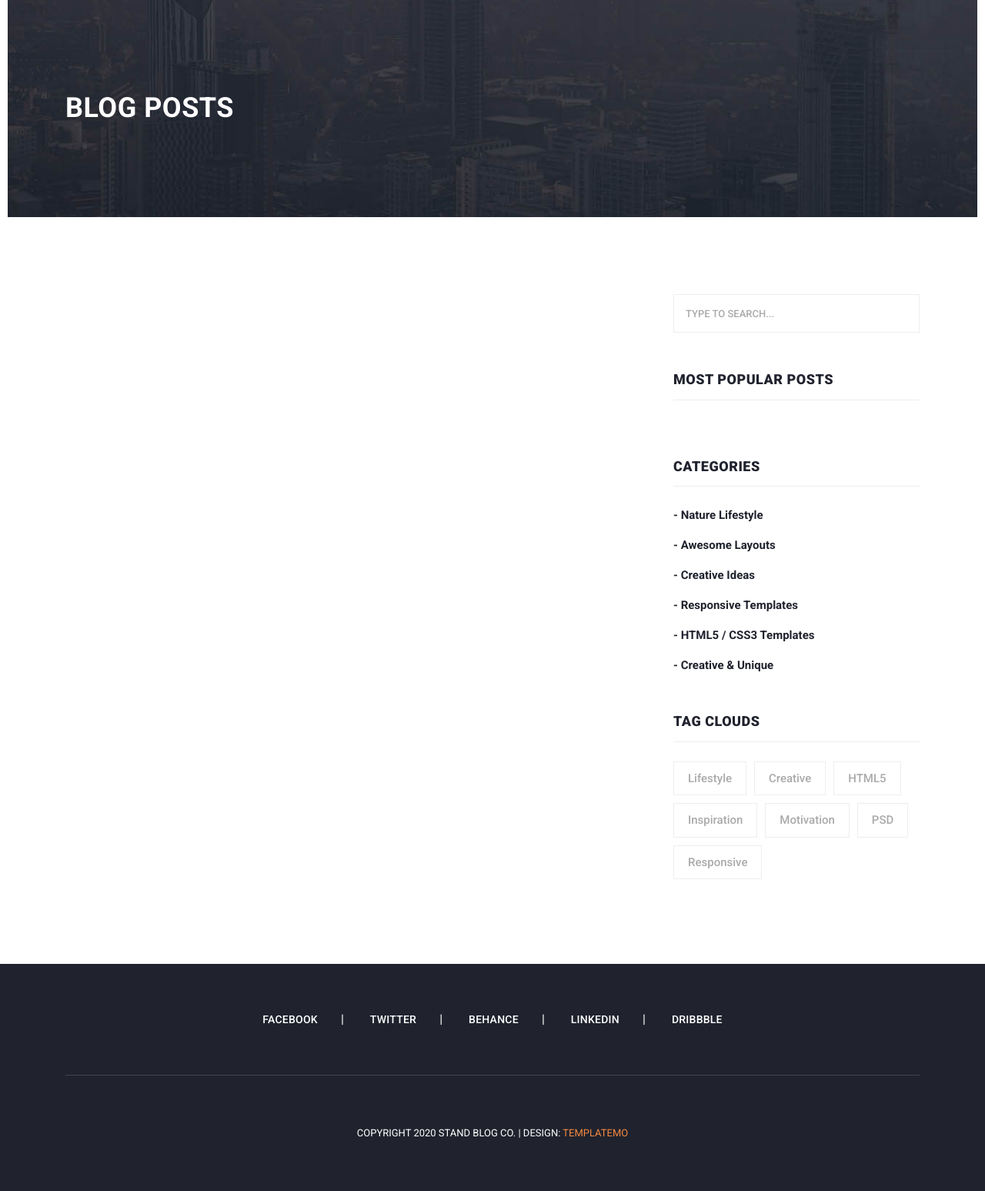
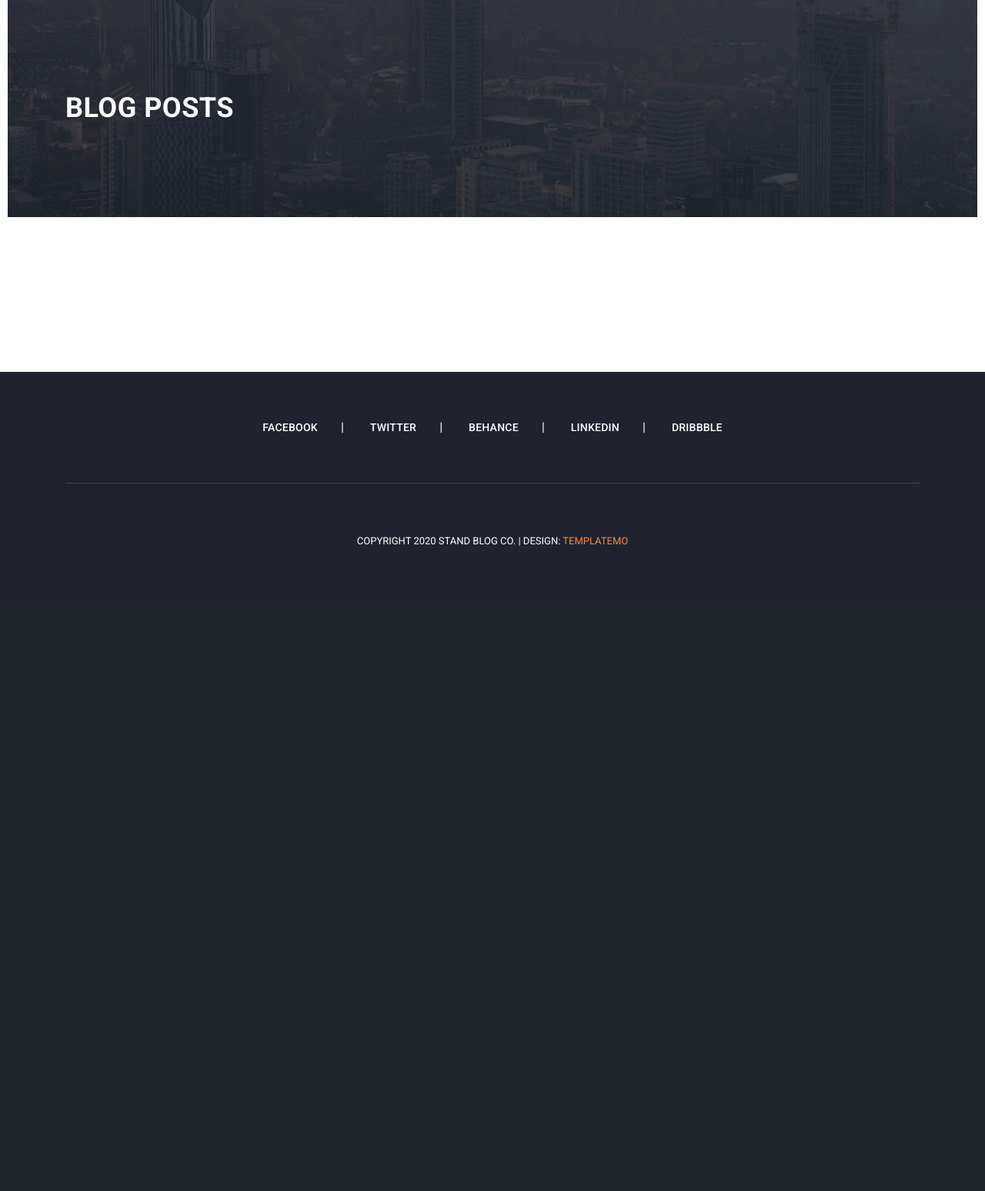
Before and after one commit to nikolai-sh/Blog, a Django app: page /blog/ in a window 1280 px wide. Shown: the part 111-1658 px from the top of the page at 77% size. After the commit the page ends 820 px from the top, so only its background shows below. Run offline with Django 3.2, Linux system fonts and the light colour scheme; data that the repository does not hold is empty; some libraries are stand-ins or nearby versions.

Commit message:
Update base.html

```diff
--- a/blog/templates/blog/base.html
+++ b/blog/templates/blog/base.html
@@ -88,73 +88,7 @@ https://templatemo.com/tm-551-stand-blog
         <div class="row">
         {% block content %} {% endblock %}
 
-        {% block sidebar %}
-          <div class="col-lg-4">
-            <div class="sidebar">
-              <div class="row">
-                <div class="col-lg-12">
-                  <div class="sidebar-item search">
-                    <form id="search_form" name="gs" method="GET" action="#">
-                      <input type="text" name="q" class="searchText" placeholder="type to search..." autocomplete="on">
-                    </form>
-                  </div>
-                </div>
-                <div class="col-lg-12">
-                  <div class="sidebar-item recent-posts">
-                    <div class="sidebar-heading">
-                      <h2>Most popular Posts</h2>
-                    </div>
-                    <div class="content">
-                      <ul>
-                        {% for post in most_popular_posts %}
-                          <li><a href="post-details.html">
-                            <h5>{{ post.title }}</h5>
-                            <span>{{ post.date_posted | date:"F d, Y"  }}</span>
-                          </a></li>
-                        {% endfor %}
-                      </ul>
-                    </div>
-                  </div>
-                </div>
-                <div class="col-lg-12">
-                  <div class="sidebar-item categories">
-                    <div class="sidebar-heading">
-                      <h2>Categories</h2>
-                    </div>
-                    <div class="content">
-                      <ul>
-                        <li><a href="#">- Nature Lifestyle</a></li>
-                        <li><a href="#">- Awesome Layouts</a></li>
-                        <li><a href="#">- Creative Ideas</a></li>
-                        <li><a href="#">- Responsive Templates</a></li>
-                        <li><a href="#">- HTML5 / CSS3 Templates</a></li>
-                        <li><a href="#">- Creative &amp; Unique</a></li>
-                      </ul>
-                    </div>
-                  </div>
-                </div>
-                <div class="col-lg-12">
-                  <div class="sidebar-item tags">
-                    <div class="sidebar-heading">
-                      <h2>Tag Clouds</h2>
-                    </div>
-                    <div class="content">
-                      <ul>
-                        <li><a href="#">Lifestyle</a></li>
-                        <li><a href="#">Creative</a></li>
-                        <li><a href="#">HTML5</a></li>
-                        <li><a href="#">Inspiration</a></li>
-                        <li><a href="#">Motivation</a></li>
-                        <li><a href="#">PSD</a></li>
-                        <li><a href="#">Responsive</a></li>
-                      </ul>
-                    </div>
-                  </div>
-                </div>
-              </div>
-            </div>
-          </div>
-        {% endblock %}
+        {% block sidebar %} {% endblock %}
         </div>
       </div>
     </section>
```
